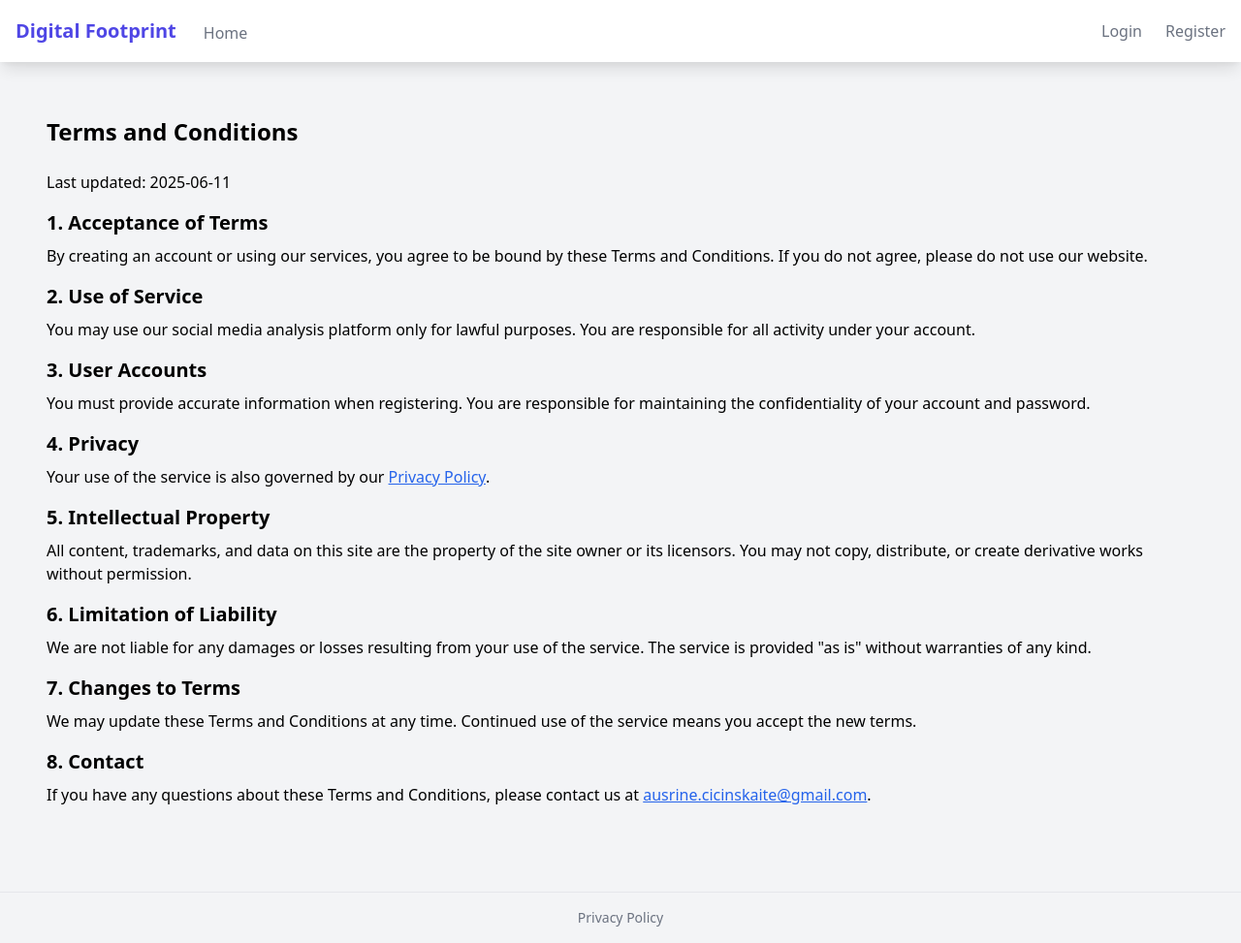
After one commit to keistoteka/my_social_analyser, a Flask app: page /terms in a window 1280 px wide. The commit adds this page. Shown: the whole page at 97% size. Run offline with Flask 3, Linux system fonts and the light colour scheme; some libraries are stand-ins or nearby versions.

Commit message:
additional updates

```diff
--- a/routes/main.py
+++ b/routes/main.py
@@ -95,3 +95,8 @@ def sentiment_demo():
 @main.route('/privacy-policy')
 def privacy_policy():
     return render_template('privacy_policy.html')
+
+@main.route('/terms')
+def terms():
+    from datetime import datetime
+    return render_template('terms.html', now=datetime.utcnow())
--- a/templates/profile.html
+++ b/templates/profile.html
@@ -126,7 +126,7 @@
 
         <!-- Danger Zone -->
         <div class="mt-8">
-            <h3 class="text-lg leading-6 font-medium text-red-600">Danger Zone</h3>
+            <h3 class="text-lg leading-6 font-medium text-red-600">Account Deletion</h3>
             <div class="mt-4 bg-white shadow overflow-hidden sm:rounded-lg">
                 <div class="px-4 py-5 sm:p-6">
                     <p class="text-sm text-gray-500">By deleting your account, you will lose all associated data and will not be able to recover it.</p>
--- /dev/null
+++ b/templates/terms.html
@@ -0,0 +1,24 @@
+{% extends "base.html" %}
+
+{% block content %}
+<div class="container mx-auto px-4 py-8">
+    <h1 class="text-2xl font-bold mb-6">Terms and Conditions</h1>
+    <p class="mb-4">Last updated: {{ now.strftime('%Y-%m-%d') if now else '2024-06-09' }}</p>
+    <h2 class="text-xl font-semibold mb-2">1. Acceptance of Terms</h2>
+    <p class="mb-4">By creating an account or using our services, you agree to be bound by these Terms and Conditions. If you do not agree, please do not use our website.</p>
+    <h2 class="text-xl font-semibold mb-2">2. Use of Service</h2>
+    <p class="mb-4">You may use our social media analysis platform only for lawful purposes. You are responsible for all activity under your account.</p>
+    <h2 class="text-xl font-semibold mb-2">3. User Accounts</h2>
+    <p class="mb-4">You must provide accurate information when registering. You are responsible for maintaining the confidentiality of your account and password.</p>
+    <h2 class="text-xl font-semibold mb-2">4. Privacy</h2>
+    <p class="mb-4">Your use of the service is also governed by our <a href="{{ url_for('main.privacy_policy') }}" class="text-blue-600 underline">Privacy Policy</a>.</p>
+    <h2 class="text-xl font-semibold mb-2">5. Intellectual Property</h2>
+    <p class="mb-4">All content, trademarks, and data on this site are the property of the site owner or its licensors. You may not copy, distribute, or create derivative works without permission.</p>
+    <h2 class="text-xl font-semibold mb-2">6. Limitation of Liability</h2>
+    <p class="mb-4">We are not liable for any damages or losses resulting from your use of the service. The service is provided "as is" without warranties of any kind.</p>
+    <h2 class="text-xl font-semibold mb-2">7. Changes to Terms</h2>
+    <p class="mb-4">We may update these Terms and Conditions at any time. Continued use of the service means you accept the new terms.</p>
+    <h2 class="text-xl font-semibold mb-2">8. Contact</h2>
+    <p>If you have any questions about these Terms and Conditions, please contact us at <a href="mailto:ausrine.cicinskaite@gmail.com" class="text-blue-600 underline">ausrine.cicinskaite@gmail.com</a>.</p>
+</div>
+{% endblock %}
```
Also changed, not shown: templates/register.html (+6 -5 lines), 1 other file.
